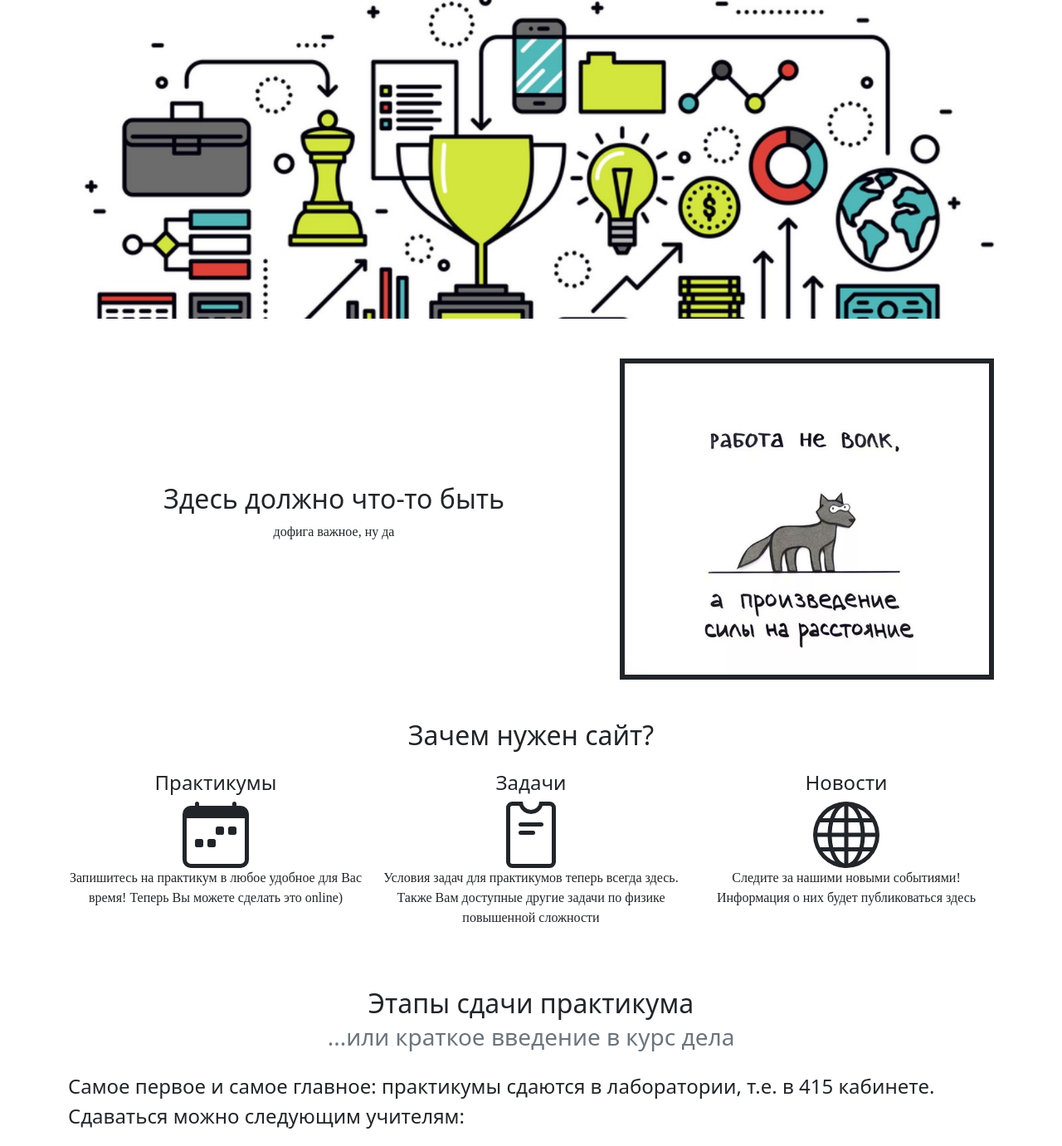
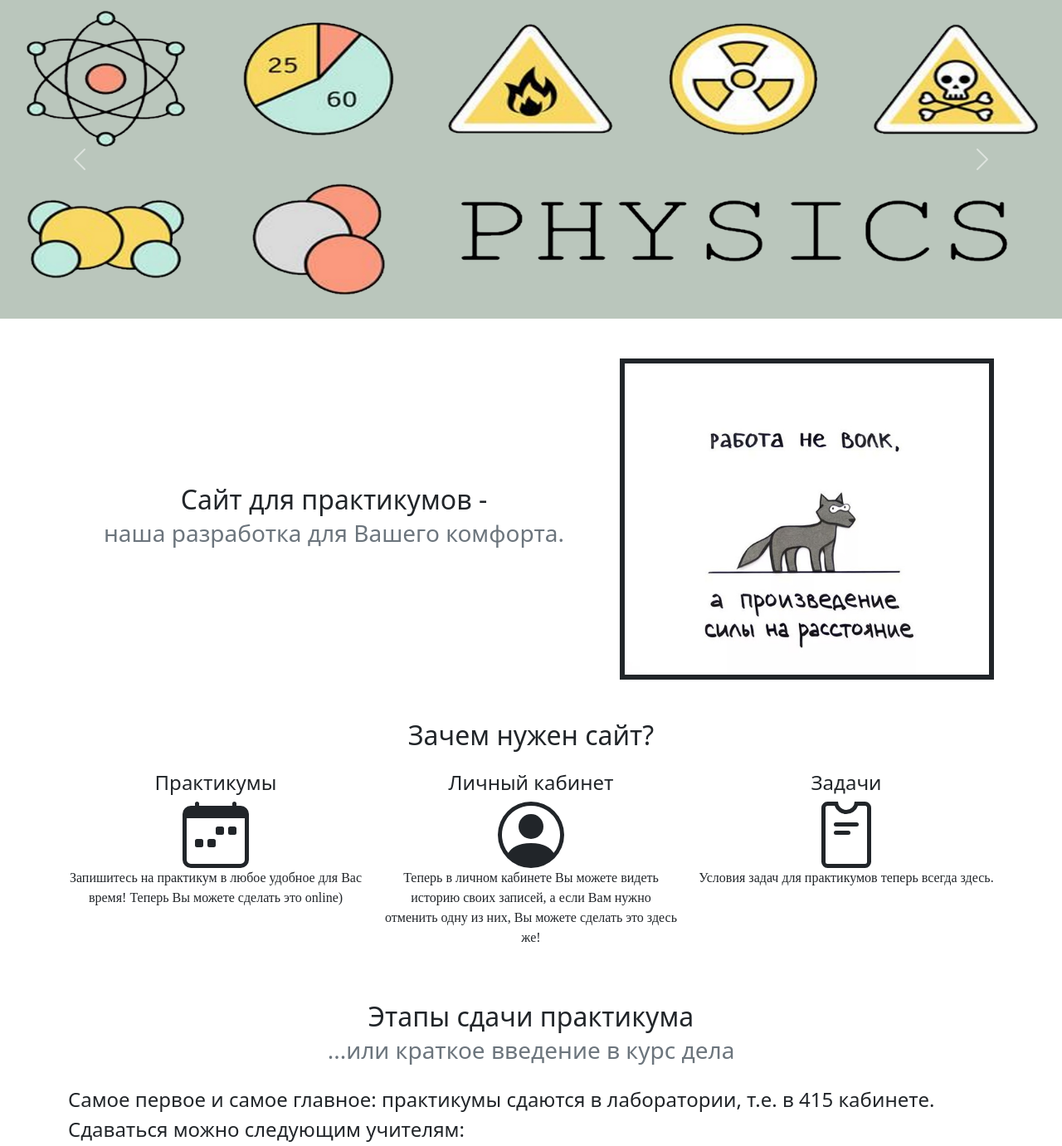
Before and after one commit to Tarhunchik/physics_practicum_registration_system, a Django app: page / in a window 1280 px wide. Shown: the part 64-1445 px from the top of the page at 83% size. Run offline with Django 4.2, Linux system fonts and the light colour scheme; some libraries are stand-ins or nearby versions.

Commit message:
Design was improved

```diff
--- a/Application/templates/base.html
+++ b/Application/templates/base.html
@@ -7,6 +7,7 @@
     <!-- Latest compiled and minified CSS -->
     <link href="https://cdn.jsdelivr.net/npm/bootstrap@5.2.0-beta1/dist/css/bootstrap.min.css" rel="stylesheet" integrity="sha384-0evHe/X+R7YkIZDRvuzKMRqM+OrBnVFBL6DOitfPri4tjfHxaWutUpFmBp4vmVor" crossorigin="anonymous">
     <link rel="stylesheet" type="text/css" href="https://cdnjs.cloudflare.com/ajax/libs/bootstrap-datepicker/1.9.0/css/bootstrap-datepicker.css">
+    <link rel="stylesheet" href="https://cdn.jsdelivr.net/npm/bootstrap-icons@1.3.0/font/bootstrap-icons.css"/>
     <script src = "https://ajax.googleapis.com/ajax/libs/jquery/2.1.3/jquery.min.js"></script>
     <script type="text/javascript" src="https://cdnjs.cloudflare.com/ajax/libs/bootstrap-datepicker/1.9.0/js/bootstrap-datepicker.js"></script>
     <script src="{% static 'home/locales/bootstrap-datepicker.ru.min.js' %}" charset="UTF-8"></script>
--- a/Application/templates/header.html
+++ b/Application/templates/header.html
@@ -28,10 +28,10 @@
     </ul>
     <div class="d-flex">
       {% if request.user.is_authenticated %}
-            <a class="nav-link text-light my-auto fs-5" href="/account">
-              {{request.user.first_name}} {{request.user.last_name}} {{request.user.is_authenticate}}
+            <a class="btn btn-outline-light" href="/account" role="button">
+              <i class="bi bi-person-circle me-1"></i>{{request.user.first_name}} {{request.user.last_name}} {{request.user.is_authenticate}}
             </a>
-            <a href="/logout" class="btn btn-outline-light ms-4" role="button">Выход</a>
+            <a href="/logout" class="btn btn-outline-light ms-3" role="button">Выход</a>
       {% else %}
             <a href="/register" class="btn btn-outline-light" role="button">Регистрация</a>
             <a href="/login" class="btn btn-outline-light ms-3" role="button">Войти</a>
--- a/Application/templates/index.html
+++ b/Application/templates/index.html
@@ -10,13 +10,13 @@
     <div class="carousel slide" id="carouselControls" data-bs-ride="carousel">
       <div class="carousel-inner">
         <div class="carousel-item">
-          <img class="d-block w-100" src="{% static 'images/first.jpg' %}" alt="slide 1">
+          <img class="d-block w-100" src="{% static 'images/one.jpg' %}" alt="slide 1">
         </div>
         <div class="carousel-item">
-          <img class="d-block w-100" src="{% static 'images/second.png' %}" alt="slide 2">
+          <img class="d-block w-100" src="{% static 'images/two.png' %}" alt="slide 2">
         </div>
         <div class="carousel-item active">
-          <img class="d-block w-100" src="{% static 'images/third.jpeg' %}" alt="slide-3">
+          <img class="d-block w-100" src="{% static 'images/three.png' %}" alt="slide-3">
         </div>
       </div>
       <a href="#carouselControls" class="carousel-control-prev" role="button" data-bs-slide="prev">
@@ -30,8 +30,8 @@
     <div class="container my-5">
       <div class="row">
         <div class="col-md-7 text-center my-auto">
-          <h2>Здесь должно что-то быть</h2>
-          <p>дофига важное, ну да</p>
+          <h2>Сайт для практикумов - <br><small class="text-muted">наша разработка для Вашего комфорта.</small></h2>
+
         </div>
         <div class="col-md-5">
           <img class="w-100" border="6px" src="{% static 'images/work.jpg' %}" alt="картинка"/>
@@ -47,20 +47,24 @@
           </svg>
           <p>Запишитесь на практикум в любое удобное для Вас время! Теперь Вы можете сделать это online)</p>
         </div>
+        <div class="col-md-4 text-center">
+          <h4>Личный кабинет</h4>
+          <svg xmlns="http://www.w3.org/2000/svg" width="5em" height="5em" fill="currentColor" class="bi bi-person-circle" viewBox="0 0 16 16">
+            <path d="M11 6a3 3 0 1 1-6 0 3 3 0 0 1 6 0z"/>
+            <path fill-rule="evenodd" d="M0 8a8 8 0 1 1 16 0A8 8 0 0 1 0 8zm8-7a7 7 0 0 0-5.468 11.37C3.242 11.226 4.805 10 8 10s4.757 1.225 5.468 2.37A7 7 0 0 0 8 1z"/>
+          </svg>
+          <p>
+            Теперь в личном кабинете Вы можете видеть историю своих записей, а если Вам нужно отменить
+            одну из них, Вы можете сделать это здесь же!
+          </p>
+        </div>
         <div class="col-md-4 text-center mb-2">
           <h4>Задачи</h4>
           <svg xmlns="http://www.w3.org/2000/svg" width="5em" height="5em" fill="currentColor" class="bi bi-pass" viewBox="0 0 16 16">
             <path d="M5.5 5a.5.5 0 0 0 0 1h5a.5.5 0 0 0 0-1h-5Zm0 2a.5.5 0 0 0 0 1h3a.5.5 0 0 0 0-1h-3Z"/>
             <path d="M8 2a2 2 0 0 0 2-2h2.5A1.5 1.5 0 0 1 14 1.5v13a1.5 1.5 0 0 1-1.5 1.5h-9A1.5 1.5 0 0 1 2 14.5v-13A1.5 1.5 0 0 1 3.5 0H6a2 2 0 0 0 2 2Zm0 1a3.001 3.001 0 0 1-2.83-2H3.5a.5.5 0 0 0-.5.5v13a.5.5 0 0 0 .5.5h9a.5.5 0 0 0 .5-.5v-13a.5.5 0 0 0-.5-.5h-1.67A3.001 3.001 0 0 1 8 3Z"/>
           </svg>
-          <p>Условия задач для практикумов теперь всегда здесь. Также Вам доступные другие задачи по физике повышенной сложности</p>
-        </div>
-        <div class="col-md-4 text-center">
-          <h4>Новости</h4>
-          <svg xmlns="http://www.w3.org/2000/svg" width="5em" height="5em" fill="currentColor" class="bi bi-globe" viewBox="0 0 16 16">
-            <path d="M0 8a8 8 0 1 1 16 0A8 8 0 0 1 0 8zm7.5-6.923c-.67.204-1.335.82-1.887 1.855A7.97 7.97 0 0 0 5.145 4H7.5V1.077zM4.09 4a9.267 9.267 0 0 1 .64-1.539 6.7 6.7 0 0 1 .597-.933A7.025 7.025 0 0 0 2.255 4H4.09zm-.582 3.5c.03-.877.138-1.718.312-2.5H1.674a6.958 6.958 0 0 0-.656 2.5h2.49zM4.847 5a12.5 12.5 0 0 0-.338 2.5H7.5V5H4.847zM8.5 5v2.5h2.99a12.495 12.495 0 0 0-.337-2.5H8.5zM4.51 8.5a12.5 12.5 0 0 0 .337 2.5H7.5V8.5H4.51zm3.99 0V11h2.653c.187-.765.306-1.608.338-2.5H8.5zM5.145 12c.138.386.295.744.468 1.068.552 1.035 1.218 1.65 1.887 1.855V12H5.145zm.182 2.472a6.696 6.696 0 0 1-.597-.933A9.268 9.268 0 0 1 4.09 12H2.255a7.024 7.024 0 0 0 3.072 2.472zM3.82 11a13.652 13.652 0 0 1-.312-2.5h-2.49c.062.89.291 1.733.656 2.5H3.82zm6.853 3.472A7.024 7.024 0 0 0 13.745 12H11.91a9.27 9.27 0 0 1-.64 1.539 6.688 6.688 0 0 1-.597.933zM8.5 12v2.923c.67-.204 1.335-.82 1.887-1.855.173-.324.33-.682.468-1.068H8.5zm3.68-1h2.146c.365-.767.594-1.61.656-2.5h-2.49a13.65 13.65 0 0 1-.312 2.5zm2.802-3.5a6.959 6.959 0 0 0-.656-2.5H12.18c.174.782.282 1.623.312 2.5h2.49zM11.27 2.461c.247.464.462.98.64 1.539h1.835a7.024 7.024 0 0 0-3.072-2.472c.218.284.418.598.597.933zM10.855 4a7.966 7.966 0 0 0-.468-1.068C9.835 1.897 9.17 1.282 8.5 1.077V4h2.355z"/>
-          </svg>
-          <p>Следите за нашими новыми событиями! Информация о них будет публиковаться здесь</p>
+          <p>Условия задач для практикумов теперь всегда здесь.</p>
         </div>
       </div>
     </div>
--- a/Application/templates/schedule.html
+++ b/Application/templates/schedule.html
@@ -12,7 +12,7 @@
         <div class="row">
             <div class="col-xs-2 col-md-2"></div>
             <div class="col-xs-8 col-md-8">
-                <img class="d-block mx-auto rounded-5 w-100" src="{% static 'images/time.png' %}" alt="время, вперед!">
+                <img class="d-block mx-auto rounded-5 w-100" src="{% static 'images/green_time.png' %}" alt="время, вперед!">
             </div>
             <div class="col-xs-2 col-md-2"></div>
         </div>
--- a/Application/templates/test.html
+++ b/Application/templates/test.html
@@ -20,7 +20,7 @@
       <div class="col-md-6">
         <h3 class="text-center mb-4 mt-4">Задачи для 10 классов</h3>
         <div class="d-grid gap-2 col-6 mx-auto">
-            <a href="{% static 'pdf/purple_box.pdf' %}" class="btn btn-success mb-3" role="button">Фиолетовый ящик</a>
+            <a href="/purple_box" class="btn btn-success mb-3" role="button">Фиолетовый ящик</a>
             <a href="{% static 'pdf/in_the_bank.pdf' %}" class="btn btn-success" role="button">В банке</a>
           </div>
       </div>
--- a/Application/views.py
+++ b/Application/views.py
@@ -1,10 +1,11 @@
-from django.http import HttpResponseRedirect, HttpResponse, FileResponse
+from django.http import HttpResponseRedirect, HttpResponse, FileResponse, Http404
 from django.shortcuts import render
 from django.contrib.auth import login, logout, authenticate
 from .forms import RegisterForm, LoginForm, SchSysForm1, SchSysForm2, SchSysForm3
 from .models import UserManager, User, SchedulingSystem
 from django.contrib import messages
 from datetime import date, timedelta
+import datetime
 
 
 def get_context_base():
@@ -98,11 +99,27 @@ def schedule_page1(request):
     if not request.user.is_authenticated:
         return HttpResponseRedirect('/non_auth_user')
     if request.user.is_teacher:
-        recs, days = [], ['Понедельник', 'Вторник', 'Среда', 'Четверг', 'Пятница', 'Суббота', 'Воскресенье']
+        recs, used, days = [], set(), ['Понедельник', 'Вторник', 'Среда', 'Четверг', 'Пятница', 'Суббота']
+        used.add('')
         for obj in SchedulingSystem.objects.filter(day__gte=date.today()).filter(day__lte=(date.today() + timedelta(6))):
-            recs.append((obj.holder_name, obj.task, obj.day, obj.time, days[obj.day.weekday()]))
-        context['recs'] = sorted(recs, key=lambda i: (i[2], i[3]))
+            day = f'{obj.day}'.split('-')
+            day.reverse()
+            recs.append([obj.holder_name, obj.task, '.'.join(day), obj.time, days[obj.day.weekday()], obj.additional_info])
+            used.add(days[obj.day.weekday()])
+        recs = sorted(recs, key=lambda i: (i[2], i[3]))
+        for day in days:
+            if day not in used:
+                recs.append(['', '', '', '', day, ''])
+        staff = set()
+        recs = sorted(recs, key=lambda i: (days.index(i[4])))
+        for rec in recs:
+            if rec[4] in staff:
+                rec[4] = ''
+            else:
+                staff.add(rec[4])
+        context['recs'] = recs
         context['days'] = days
+        context['used'] = used
         return render(request, 'showoff.html', context)
     else:
         base_choices = [('1', u'task 1'), ('2', u'task 2'), ('3', u'task 3')]
@@ -244,3 +261,12 @@ def account_page(request):
         context['cur_recs'] = cur_recs
         context['past_recs'] = past_recs
         return render(request, 'account.html', context)
+
+
+def purple_bow_pdf(request):
+    context = get_context_base()
+    context['title'] = 'purple_box_page'
+    try:
+        return FileResponse(open('Application/static/pdf/purple_box.pdf', 'rb'), content_type='application/pdf')
+    except FileNotFoundError:
+        raise Http404()
--- a/Project/urls.py
+++ b/Project/urls.py
@@ -33,4 +33,5 @@ urlpatterns = [
     path('contacts/', views.contacts_page),
     path('rules/', views.rules_page),
     path('account/', views.account_page),
+    path('purple_box/', views.purple_bow_pdf)
 ]
```
Also changed, not shown: Application/templates/showoff.html (+22 -26 lines), Application/static/images/first.jpg (deleted), Application/static/images/green_time.png (added), Application/static/images/one.jpg (added), Application/static/images/second.png (deleted), Application/static/images/third.jpeg (deleted), Application/static/images/three.png (added), Application/static/images/time.png (deleted), Application/static/images/two.png (added).
